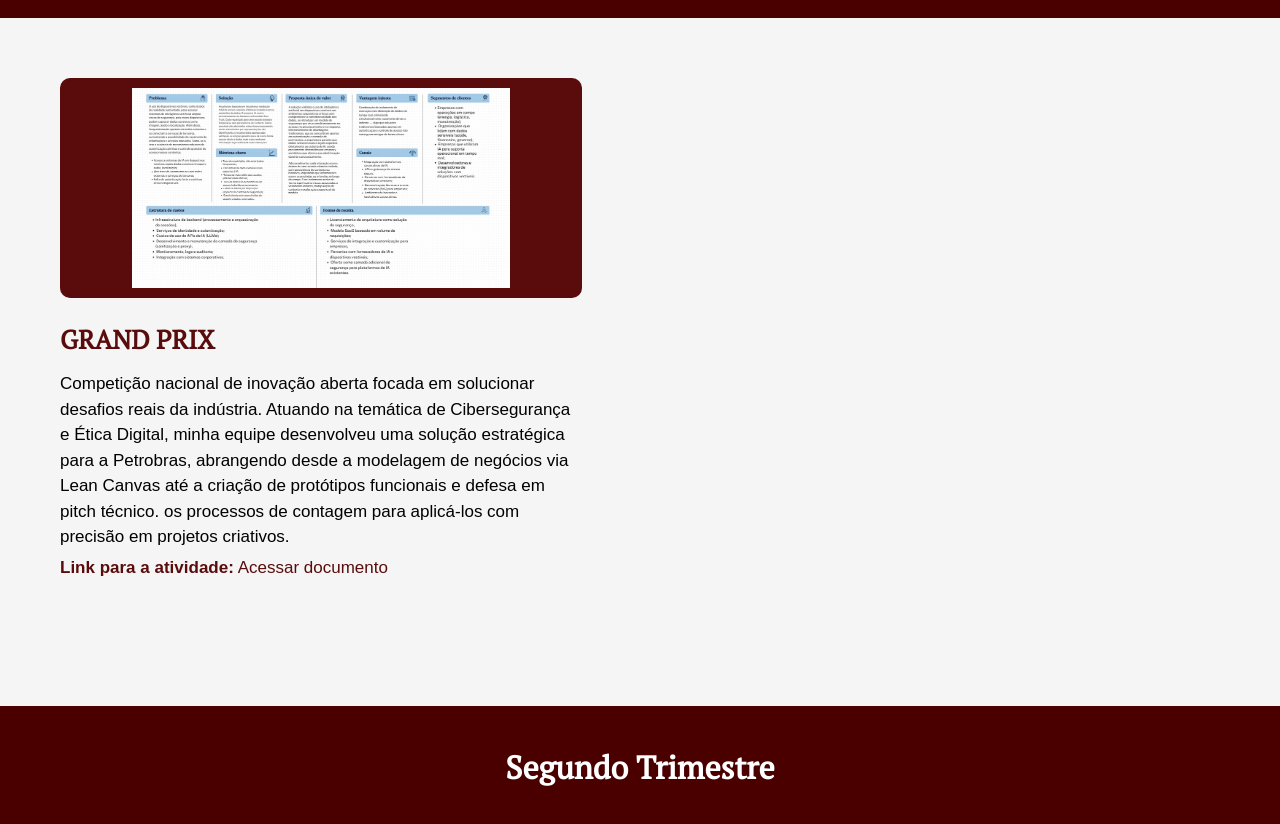
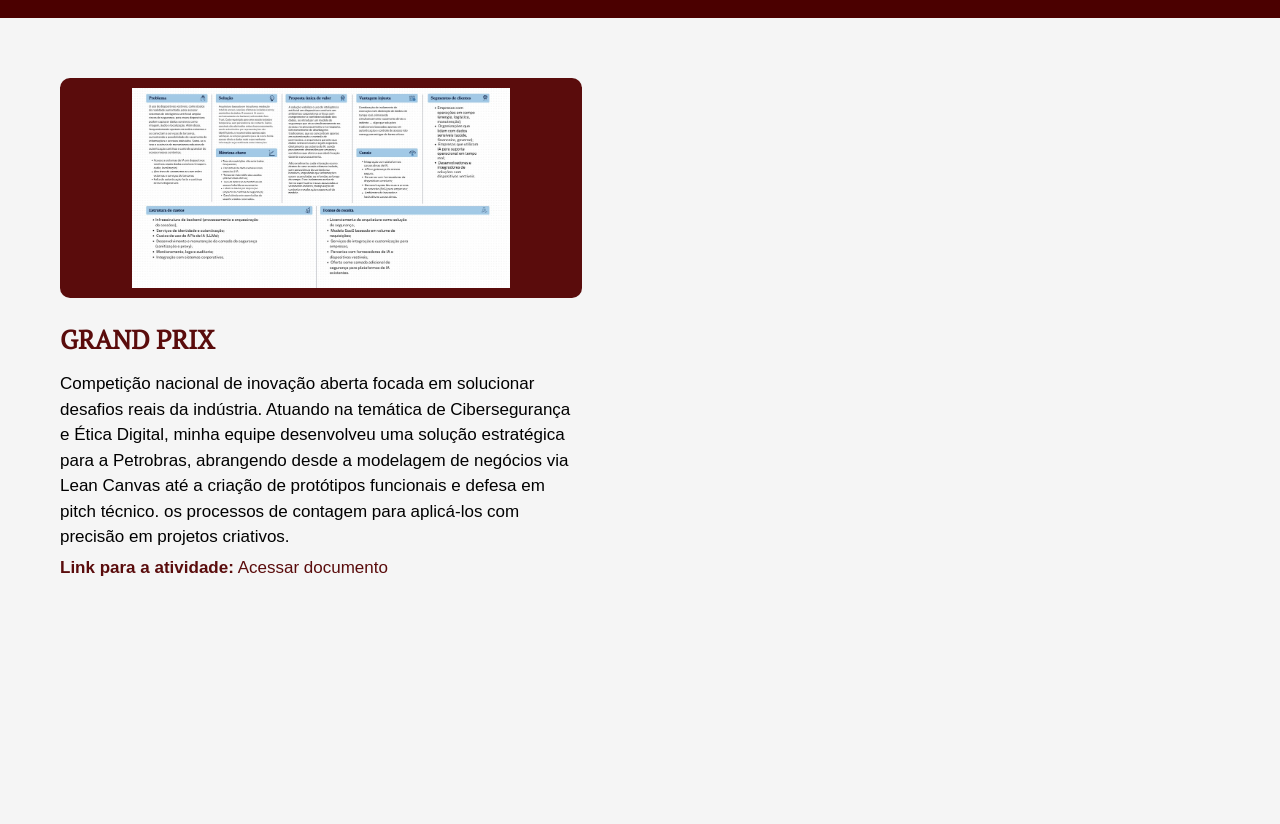
Before and after one commit to kauanyferreirabairros/portfolio, a plain HTML site: page banco_de_dados.html in a window 1280 px wide. Shown: the part 168-992 px from the top of the page. After the commit the page ends 814 px from the top, so only its background shows below. Drawn offline with Linux system fonts and the light colour scheme.

Commit message:
correções

```diff
--- a/banco_de_dados.html
+++ b/banco_de_dados.html
@@ -46,9 +46,6 @@
 
 </section>
 
-<div class="faixa2">
-  <h2>Segundo Trimestre</h2>
-</div>
 
 </body>
 </html>
```
Also changed, not shown: modelagem_de_sistemas.html (+0 -3 lines), 52.jpg (deleted), 54.jpg.jpg (deleted), 55.jpg (deleted).
